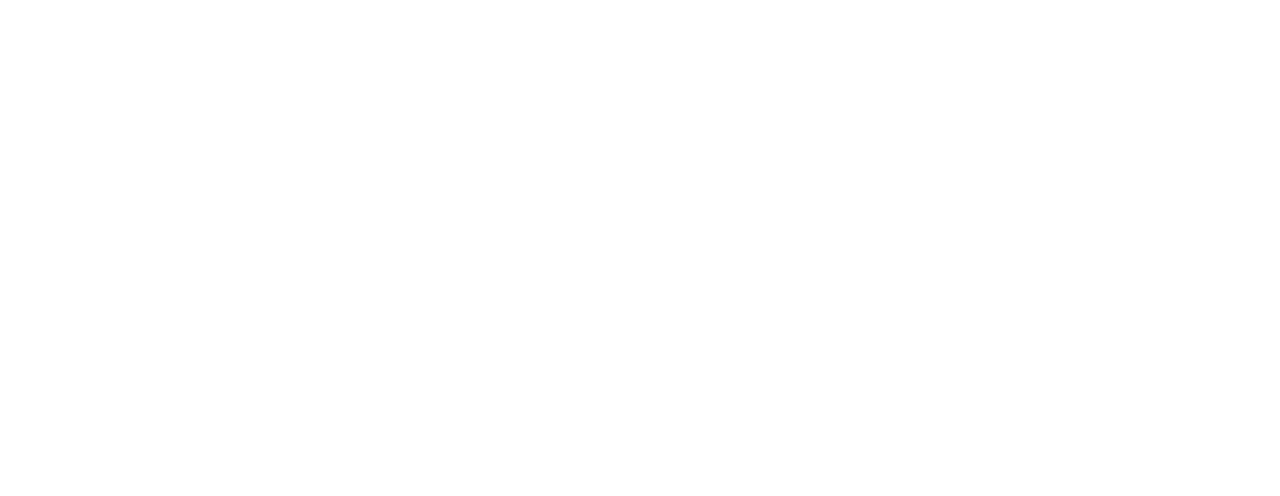
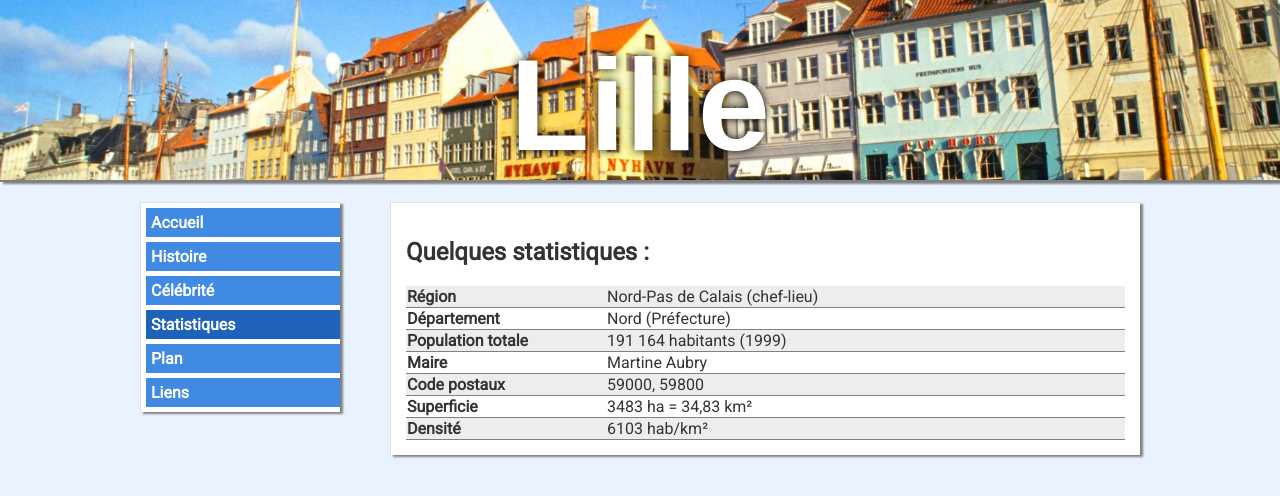
Before and after one commit to imiegab/minisite, a plain HTML site: page statistiques.html in a window 1280 px wide. Drawn offline with Linux system fonts and the light colour scheme.

Commit message:
Finished!

```diff
--- a/css/styles.css
+++ b/css/styles.css
@@ -107,3 +107,20 @@ section a:visited{
 .thumb img{
     max-width: 200px;
 }
+
+table{
+    border-collapse: collapse;
+    width: 100%;
+}
+
+.stats th{
+    width: 200px;
+}
+
+.stats tr{
+    border-bottom: 1px solid grey;
+}
+
+.stats tr:nth-child(odd){
+    background-color: #ededed;
+}
--- a/liens.html
+++ b/liens.html
@@ -0,0 +1,44 @@
+<!DOCTYPE html>
+<html lang="fr">
+<head>
+    <meta charset="UTF-8">
+    <title>Lille - Accueil</title>
+    <link rel="stylesheet" href="css/styles.css">
+    <link href="https://fonts.googleapis.com/css?family=Roboto" rel="stylesheet">
+</head>
+<body>
+    <header>
+        <a href="index.html">
+            <h1 id="main-title">Lille</h1>
+        </a>
+    </header>
+    <main>
+        <aside id="menu" class="shadowed">
+            <nav>
+                <ul>
+                    <li><a href="index.html">Accueil</a></li>
+                    <li><a href="histoire.html">Histoire</a></li>
+                    <li><a href="celebrite.html">Célébrité</a></li>
+                    <li><a href="statistiques.html">Statistiques</a></li>
+                    <li><a href="plan.html">Plan</a></li>
+                    <li class="selected"><a href="liens.html">Liens</a></li>
+                </ul>
+            </nav>
+        </aside>
+        <section id="page" class="shadowed">
+            <h2>Quelques liens :</h2>
+            <ul>
+                <li><a href="www.mairie-lille.fr/">www.mairie-lille.fr/</a></li>
+                <li><a href="fr.wikipedia.org/wiki/Lille">fr.wikipedia.org/wiki/Lille</a></li>
+                <li><a href="www.lilletourism.com/">www.lilletourism.com/</a></li>
+                <li><a href="www.losc.fr/">www.losc.fr/</a></li>
+                <li><a href="www.univ-lille2.fr/">www.univ-lille2.fr/</a></li>
+                <li><a href="www.lille3000.eu/">www.lille3000.eu/</a></li>
+                <li><a href="www.lille.fr/">www.lille.fr/</a></li>
+                <li><a href="www.lillemetropole.fr/">www.lillemetropole.fr/</a></li>
+                <li><a href="www.univ-lille3.fr/">www.univ-lille3.fr/</a></li>
+            </ul>
+        </section>
+    </main>
+</body>
+</html>
--- a/statistiques.html
+++ b/statistiques.html
@@ -0,0 +1,65 @@
+<!DOCTYPE html>
+<html lang="fr">
+<head>
+    <meta charset="UTF-8">
+    <title>Lille - Accueil</title>
+    <link rel="stylesheet" href="css/styles.css">
+    <link href="https://fonts.googleapis.com/css?family=Roboto" rel="stylesheet">
+</head>
+<body>
+    <header>
+        <a href="index.html">
+            <h1 id="main-title">Lille</h1>
+        </a>
+    </header>
+    <main>
+        <aside id="menu" class="shadowed">
+            <nav>
+                <ul>
+                    <li><a href="index.html">Accueil</a></li>
+                    <li><a href="histoire.html">Histoire</a></li>
+                    <li><a href="celebrite.html">Célébrité</a></li>
+                    <li class="selected"><a href="statistiques.html">Statistiques</a></li>
+                    <li><a href="plan.html">Plan</a></li>
+                    <li><a href="liens.html">Liens</a></li>
+                </ul>
+            </nav>
+        </aside>
+        <section id="page" class="shadowed">
+            <h2>Quelques statistiques :</h2>
+            <table class="stats">
+                <tbody>
+                    <tr class="bordered">
+                        <th>Région</th>
+                        <td>Nord-Pas de Calais (chef-lieu)</td>
+                    </tr>
+                    <tr class="bordered">
+                        <th>Département</th>
+                        <td>Nord (Préfecture)</td>
+                    </tr>
+                    <tr class="bordered">
+                        <th>Population totale</th>
+                        <td>191 164 habitants (1999)</td>
+                    </tr>
+                    <tr class="bordered">
+                        <th>Maire</th>
+                        <td>Martine Aubry</td>
+                    </tr>
+                    <tr class="bordered">
+                        <th>Code postaux</th>
+                        <td>59000, 59800</td>
+                    </tr>
+                    <tr class="bordered">
+                        <th>Superficie</th>
+                        <td>3483 ha = 34,83 km²</td>
+                    </tr>
+                    <tr>
+                        <th>Densité</th>
+                        <td>6103 hab/km²</td>
+                    </tr>
+                </tbody>
+            </table>
+        </section>
+    </main>
+</body>
+</html>
```
Also changed, not shown: histoire.html (+1 -0 lines), plan.html (+36 -0 lines).
